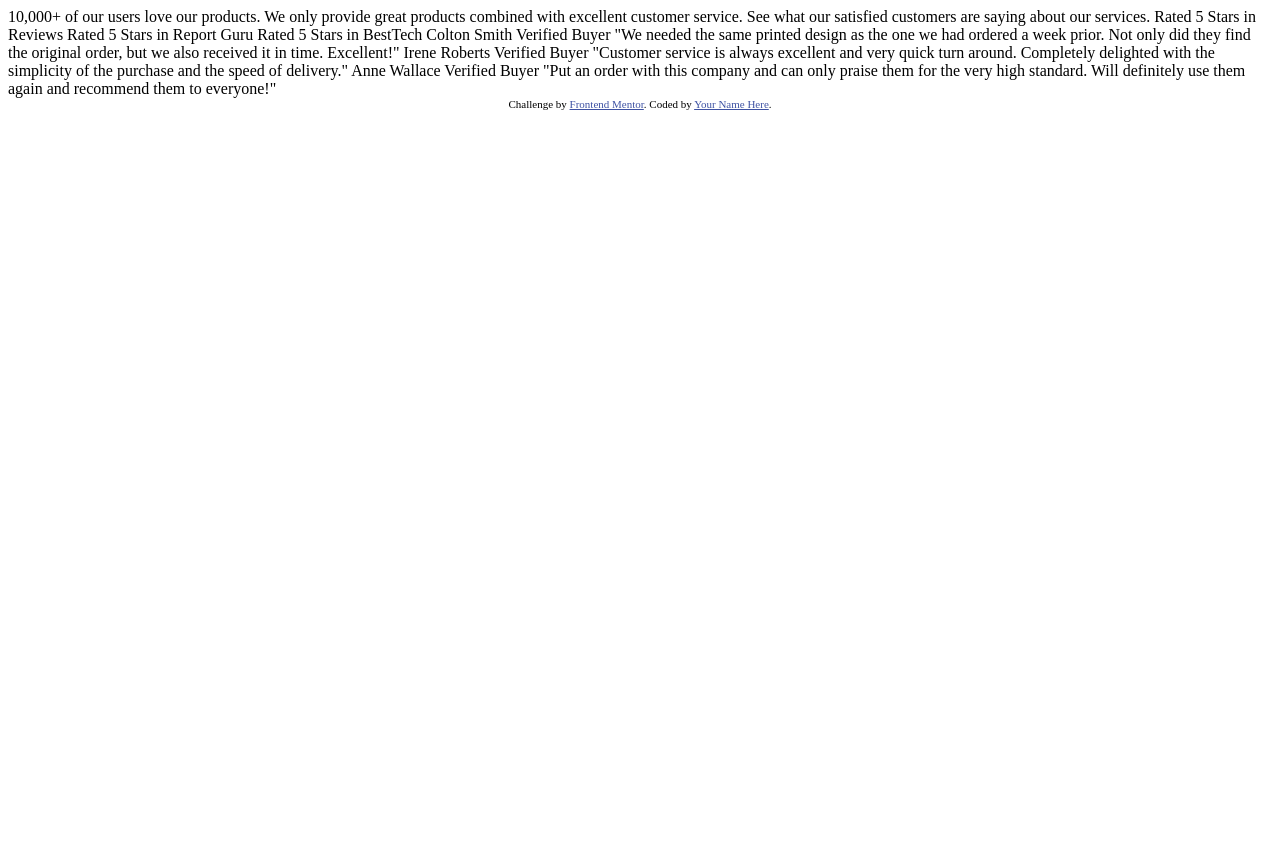
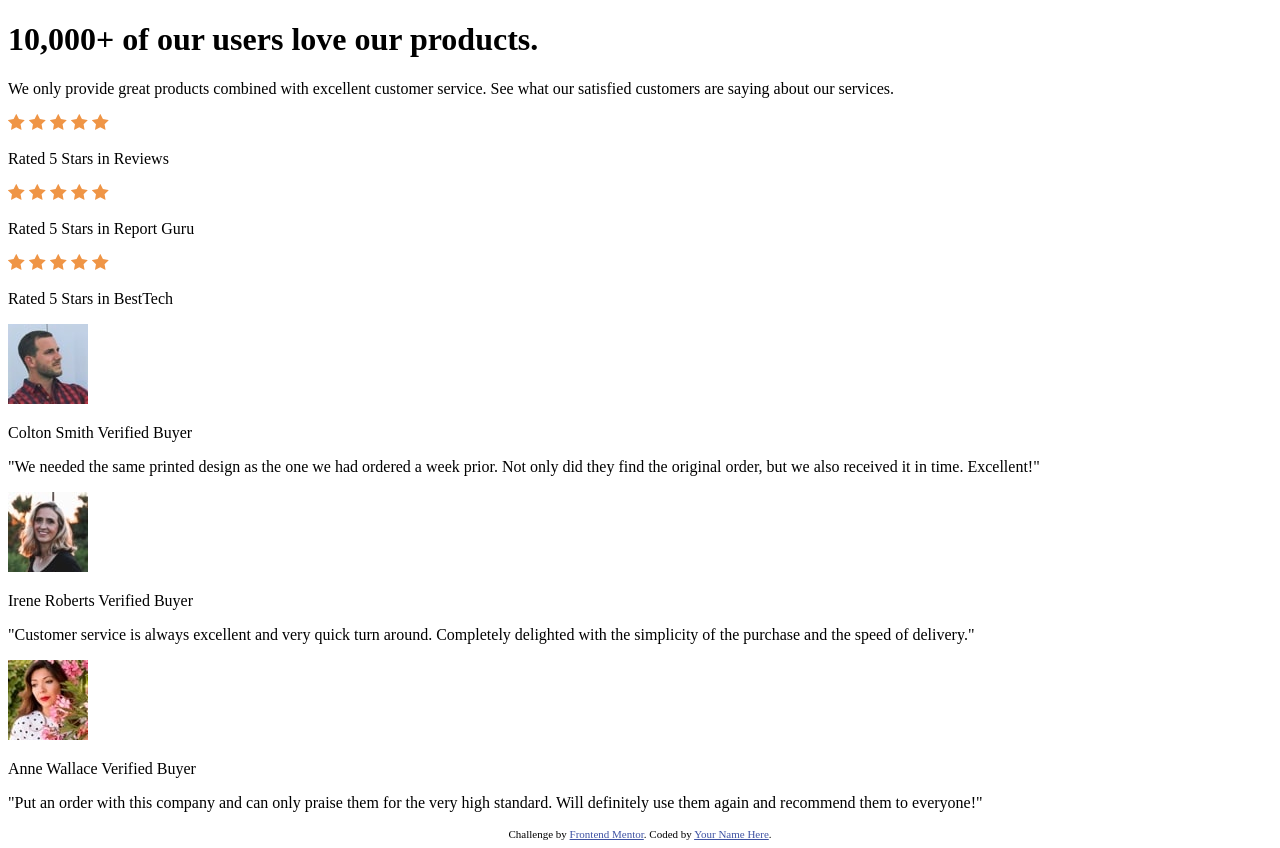
Before and after one commit to Cristiano-Miguel-DCodeMaster/social-proof-section-master, a plain HTML site: page index.html in a window 1280 px wide. Before the commit the page ends 800 px from the top, so only its background shows below. Drawn offline with Linux system fonts and the light colour scheme.

Commit message:
Well structered HTML

```diff
--- a/index.html
+++ b/index.html
@@ -22,30 +22,95 @@
     </style>
   </head>
   <body>
-    10,000+ of our users love our products.
-
+    <main>
+      <div class="top">
+        <div class="left">
+          <h1>10,000+ of our users love our products.</h1>
+          <p>
             We only provide great products combined with excellent customer service.
             See what our satisfied customers are saying about our services.
+          </p>
+        </div>
 
-    Rated 5 Stars in Reviews
-    Rated 5 Stars in Report Guru
-    Rated 5 Stars in BestTech
+        <div class="right">
+          <div>
+            <div class="stars">
+              <img src="./images/icon-star.svg" alt="star">
+              <img src="./images/icon-star.svg" alt="star">
+              <img src="./images/icon-star.svg" alt="star">
+              <img src="./images/icon-star.svg" alt="star">
+              <img src="./images/icon-star.svg" alt="star">
+            </div>
+            <p>Rated 5 Stars in Reviews</p>
+          </div>
+          <div>
+            <div class="stars">
+              <img src="./images/icon-star.svg" alt="star">
+              <img src="./images/icon-star.svg" alt="star">
+              <img src="./images/icon-star.svg" alt="star">
+              <img src="./images/icon-star.svg" alt="star">
+              <img src="./images/icon-star.svg" alt="star">
+            </div>
+            <p>Rated 5 Stars in Report Guru</p>
+          </div>
+          <div>
+            <div class="stars">
+              <img src="./images/icon-star.svg" alt="star">
+              <img src="./images/icon-star.svg" alt="star">
+              <img src="./images/icon-star.svg" alt="star">
+              <img src="./images/icon-star.svg" alt="star">
+              <img src="./images/icon-star.svg" alt="star">
+            </div>
+            <p>Rated 5 Stars in BestTech</p>
+          </div>
+        </div>
+      </div>
 
+      <div class="bottom">
+        <div class="div">
+          <div class="photo">
+            <img src="./images/image-colton.jpg" alt="Colton">
+            <p>
               Colton Smith
-    Verified Buyer
+              <span>Verified Buyer</span>
+            </p>
+          </div>
+          <p>
             "We needed the same printed design as the one we had ordered a week prior.
             Not only did they find the original order, but we also received it in time.
             Excellent!"
+          </p>
+        </div>
 
+        <div class="div">
+          <div class="photo">
+            <img src="./images/image-irene.jpg" alt="Irene">
+            <p>
               Irene Roberts
-    Verified Buyer
+              <span>Verified Buyer</span>
+            </p>
+          </div>
+          <p>
             "Customer service is always excellent and very quick turn around. Completely
             delighted with the simplicity of the purchase and the speed of delivery."
+          </p>
+        </div>
 
+        <div class="div">
+          <div class="photo">
+            <img src="./images/image-anne.jpg" alt="Anne">
+            <p>
               Anne Wallace
-    Verified Buyer
+              <span>Verified Buyer</span>
+            </p>
+          </div>
+          <p>
             "Put an order with this company and can only praise them for the very high
             standard. Will definitely use them again and recommend them to everyone!"
+          </p>
+        </div>
+      </div>
+    </main>
 
     <footer>
       <div class="attribution">
```
Lines whose indentation alone changed are shown as unchanged.
